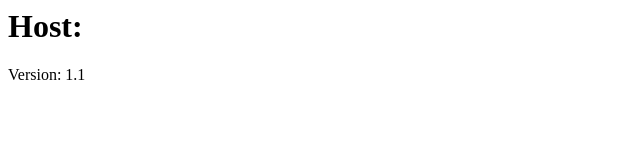
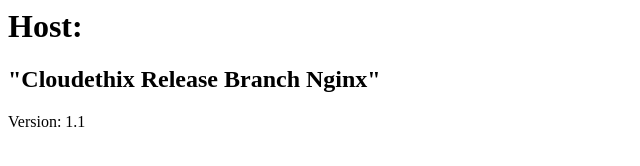
Before and after one commit to ShivaliSKirdat/cloudethix-k8s-shivali, a plain HTML site: page index.html in a window 1280 px wide. Shown: the whole page, without its empty margins (0-640 px from the left). Drawn offline with Linux system fonts and the light colour scheme.

Commit message:
modified index.html on release branch

```diff
--- a/index.html
+++ b/index.html
@@ -1,6 +1,7 @@
 <html>
 <body>
         <h1>Host: <!--#echo var="HOSTNAME" --></h1>
-        Version: 1.1
+	<h2>"Cloudethix Release Branch Nginx"</h2>
+	Version: 1.1
 </body>
 </html>
```
